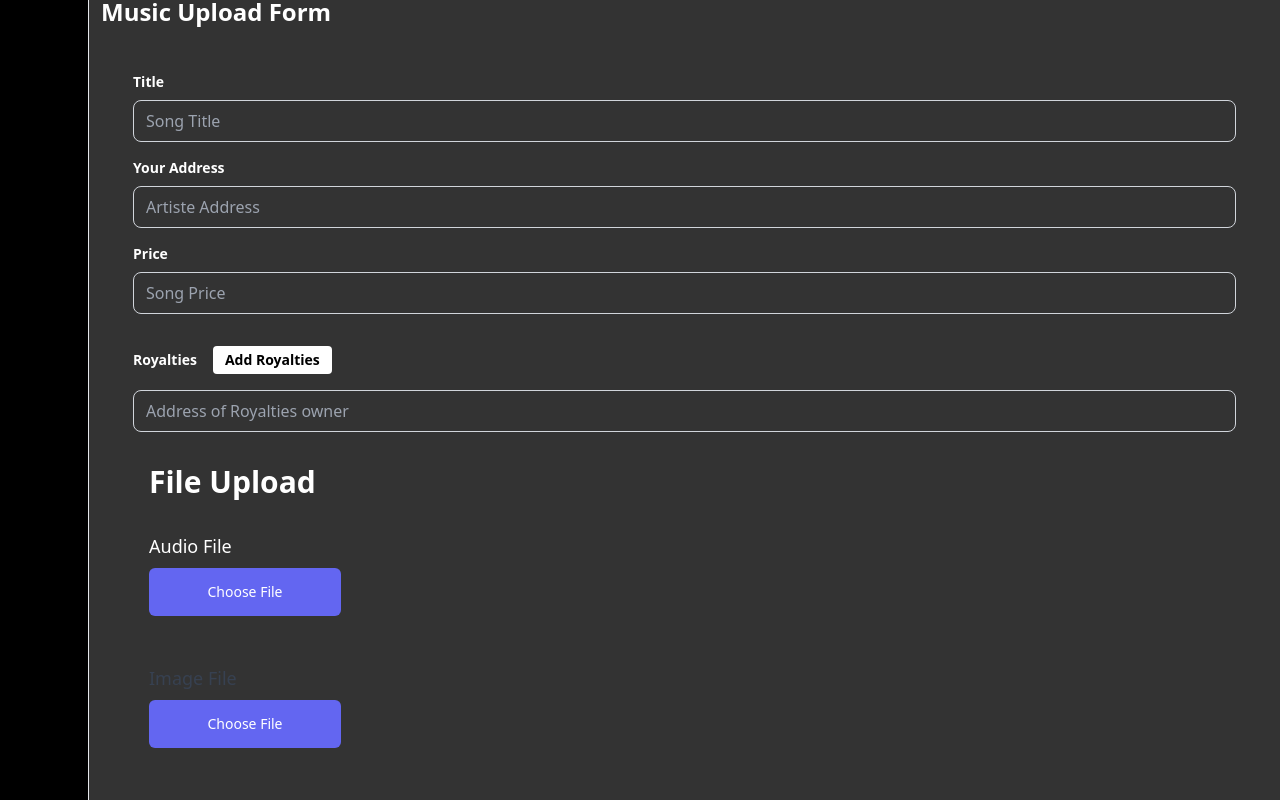
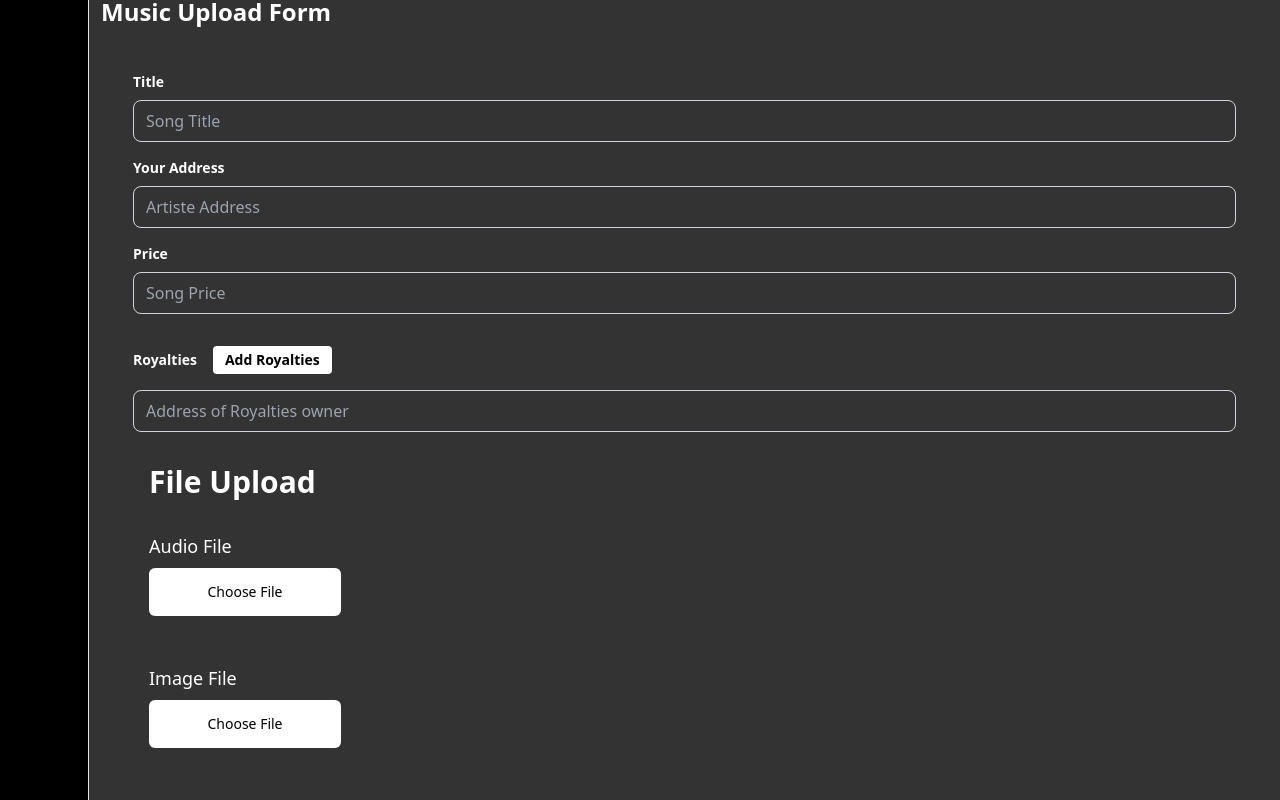
Before and after one commit to kwakyebrilliant/deyplay, a React (Create React App) app: page /dashmusic in a window 1280 px wide. Shown: the part 494-1294 px from the top of the page. Built offline with nearby package versions, Linux system fonts and the light colour scheme.

Commit message:
dashmusic updates

```diff
--- a/src/dashboard/Pages/DashMusic.js
+++ b/src/dashboard/Pages/DashMusic.js
@@ -148,7 +148,7 @@ function DashMusic() {
                                 <div className="flex items-center">
                                   <label
                                     htmlFor="audio-file-input"
-                                    className="flex items-center justify-center w-48 h-12 px-4 py-2 text-sm font-medium text-white bg-indigo-500 rounded-md cursor-pointer hover:bg-indigo-600 focus:outline-none"
+                                    className="flex items-center justify-center w-48 h-12 px-4 py-2 text-sm font-medium text-black bg-white rounded-md cursor-pointer hover:bg-black hover:text-white focus:outline-none"
                                   >
                                     Choose File
                                     <input
@@ -167,13 +167,13 @@ function DashMusic() {
                                 </div>
                               </div>
                               <div className="mb-6">
-                                <label className="block mb-2 text-lg font-medium text-gray-700">
+                                <label className="block mb-2 text-lg font-medium text-white">
                                   Image File
                                 </label>
                                 <div className="flex items-center">
                                   <label
                                     htmlFor="image-file-input"
-                                    className="flex items-center justify-center w-48 h-12 px-4 py-2 text-sm font-medium text-white bg-indigo-500 rounded-md cursor-pointer hover:bg-indigo-600 focus:outline-none"
+                                    className="flex items-center justify-center w-48 h-12 px-4 py-2 text-sm font-medium text-black bg-white rounded-md cursor-pointer hover:bg-black hover:text-white focus:outline-none"
                                   >
                                     Choose File
                                     <input
```
